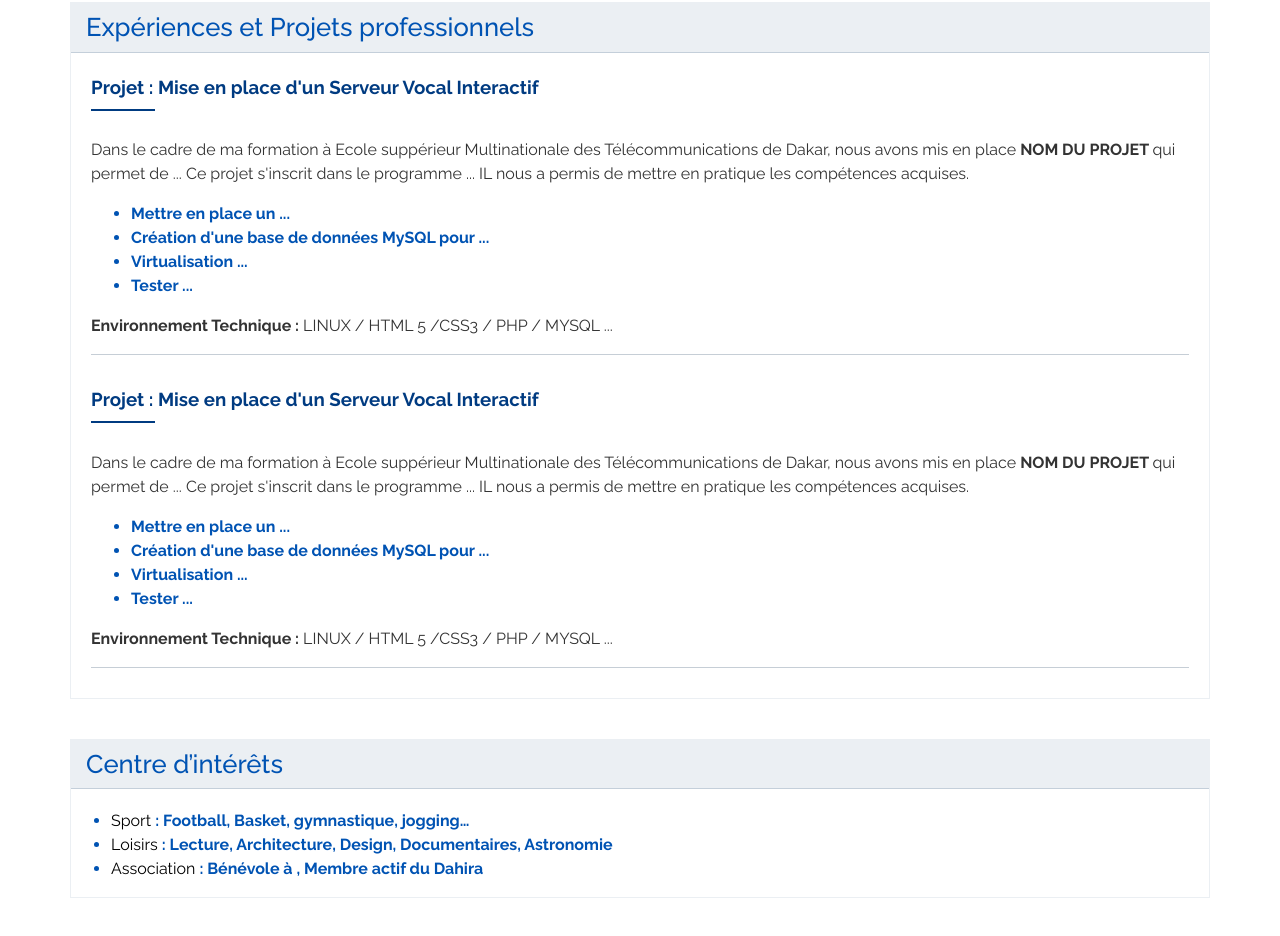
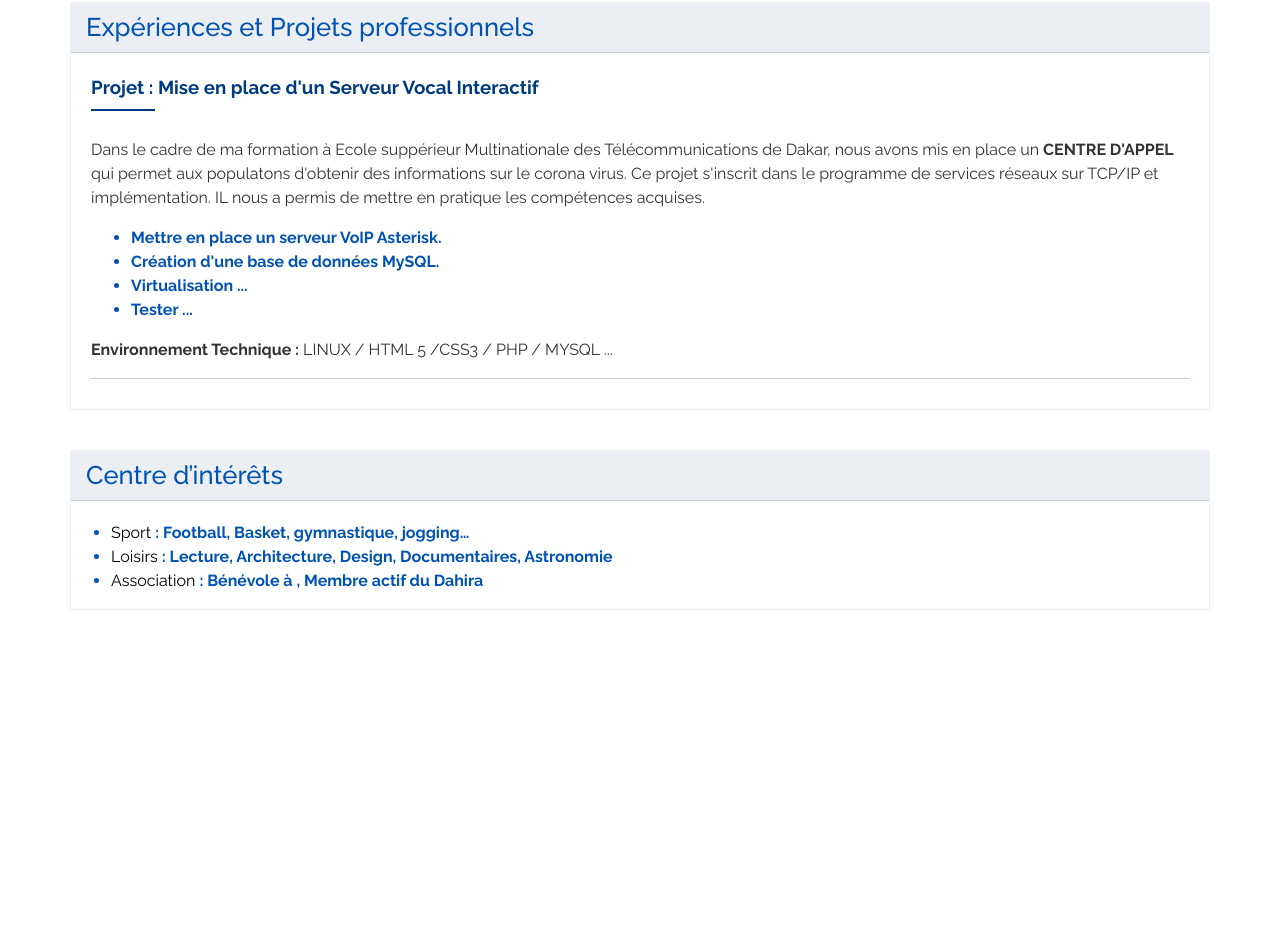
Before and after one commit to LamineND/CV_Lamine, a plain HTML site: page cv.html in a window 1280 px wide. Shown: the part 1098-2034 px from the top of the page. After the commit the page ends 1748 px from the top, so only its background shows below. Drawn offline with Linux system fonts and the light colour scheme.

Commit message:
modified

```diff
--- a/cv.html
+++ b/cv.html
@@ -7,11 +7,10 @@
 
 </head>
 <body>
-
     <main>
         <section class="entete">
-            <h1>Mouhamadou Lamine NDIAYE</h1>
-            <h2>Elève - Ingénieur Support</h2>
+            <h1>Mamadou Lamine NDIAYE</h1>
+            <h2>Elève - Ingénieur Réseau</h2>
             <p> <span>En recherche actif d'un stage de fin d'étude</span> </p>
 
         </section>
@@ -41,7 +40,7 @@
             </ul>
         </section>
         <section class="formation">
-            <h2 id="titre_formation">Formation et Dipl&ocirc;mes</h2>
+            <h2 id="titre_formation">Formation</h2>
             <ul class="info_formation">
                 <li><span>2019 - 2021 </span> : Ecole suppérieur Multinationale des Télécommunications - Dakar</li>
                 <li><span>2015 - 2020 </span> : Université Cheikh Anta Diop - Dakar</li>
@@ -61,27 +60,17 @@
             <h2 id="titre_experience">Expériences et Projets professionnels </h2>
             <div class="experience-item">
                 <h3 class="exp_title"><strong>Projet : </strong> Mise en place d'un Serveur Vocal Interactif </h3>
-                <p class="exp_description">Dans le cadre de ma formation à Ecole suppérieur Multinationale des Télécommunications de Dakar, nous avons mis en place <strong>NOM DU PROJET </strong> qui permet de ... Ce projet s'inscrit dans le programme ... IL nous a permis de mettre en pratique les compétences acquises. </p>
+                <p class="exp_description">Dans le cadre de ma formation à Ecole suppérieur Multinationale des Télécommunications de Dakar, nous avons mis en place un <strong>CENTRE D'APPEL </strong> qui permet aux populatons d'obtenir des informations sur le corona virus. Ce projet s'inscrit dans le programme de services réseaux sur TCP/IP et implémentation. IL nous a permis de mettre en pratique les compétences acquises. </p>
                 <ul class="exp_description">
-                    <li>Mettre en place un ... </li>
-                    <li>Création d'une base de données MySQL pour ... </li>
+                    <li>Mettre en place un serveur VoIP Asterisk. </li>
+                    <li>Création d'une base de données MySQL. </li>
                     <li>Virtualisation ... </li>
                     <li>Tester ... </li>
                 </ul>
                 <p><strong>Environnement Technique :</strong> LINUX / HTML 5 /CSS3 / PHP / MYSQL ...</p>
             </div>
 
-            <div class="experience-item">
-                <h3 class="exp_title"><strong>Projet : </strong> Mise en place d'un Serveur Vocal Interactif </h3>
-                <p class="exp_description">Dans le cadre de ma formation à Ecole suppérieur Multinationale des Télécommunications de Dakar, nous avons mis en place <strong>NOM DU PROJET </strong> qui permet de ... Ce projet s'inscrit dans le programme ... IL nous a permis de mettre en pratique les compétences acquises. </p>
-                <ul class="exp_description">
-                    <li>Mettre en place un ... </li>
-                    <li>Création d'une base de données MySQL pour ... </li>
-                    <li>Virtualisation ... </li>
-                    <li>Tester ... </li>
-                </ul>
-                <p><strong>Environnement Technique :</strong> LINUX / HTML 5 /CSS3 / PHP / MYSQL ...</p>
-            </div>
+
 
         </section>
         <section class="divers">
```
Also changed, not shown: index.html (+5 -15 lines).
